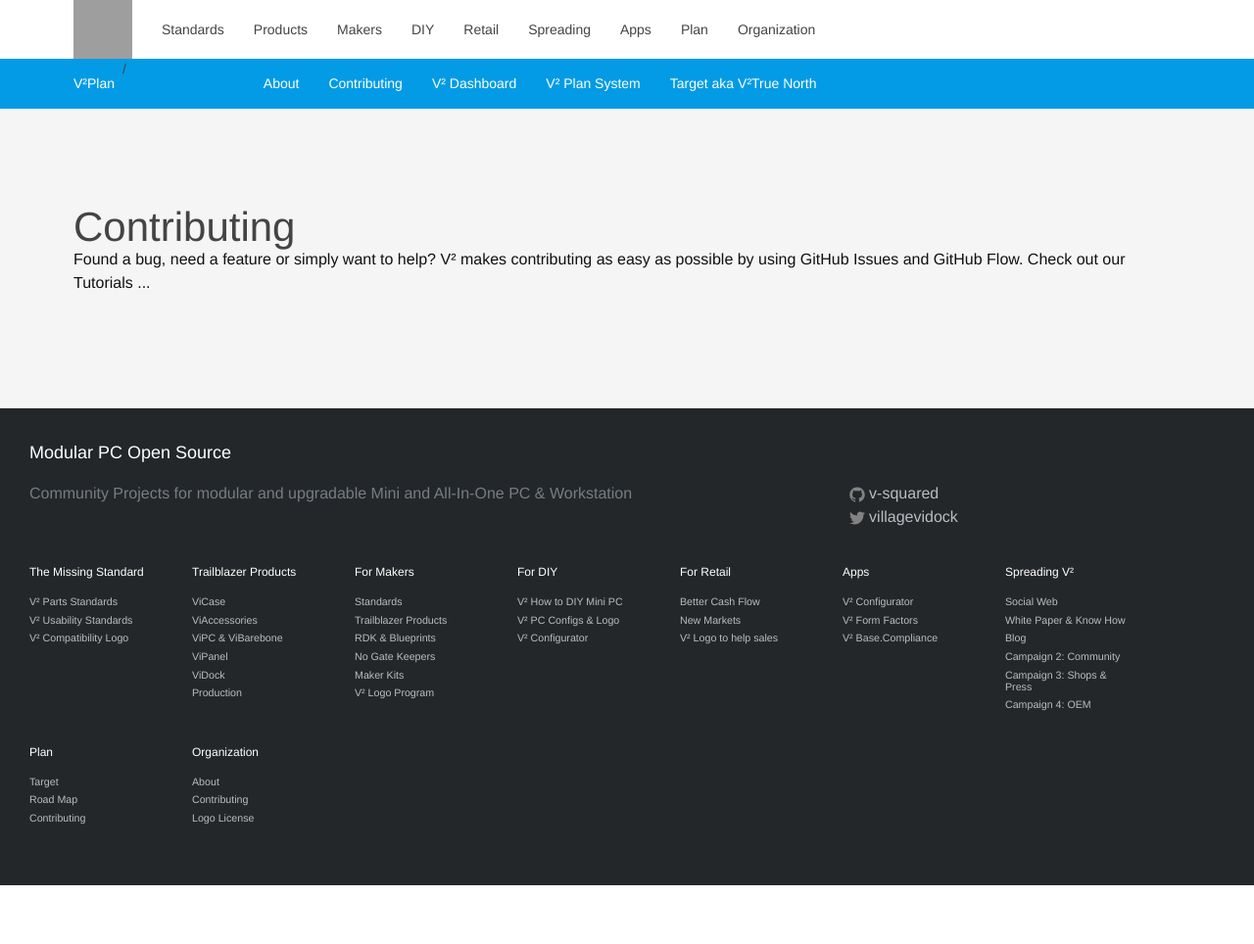
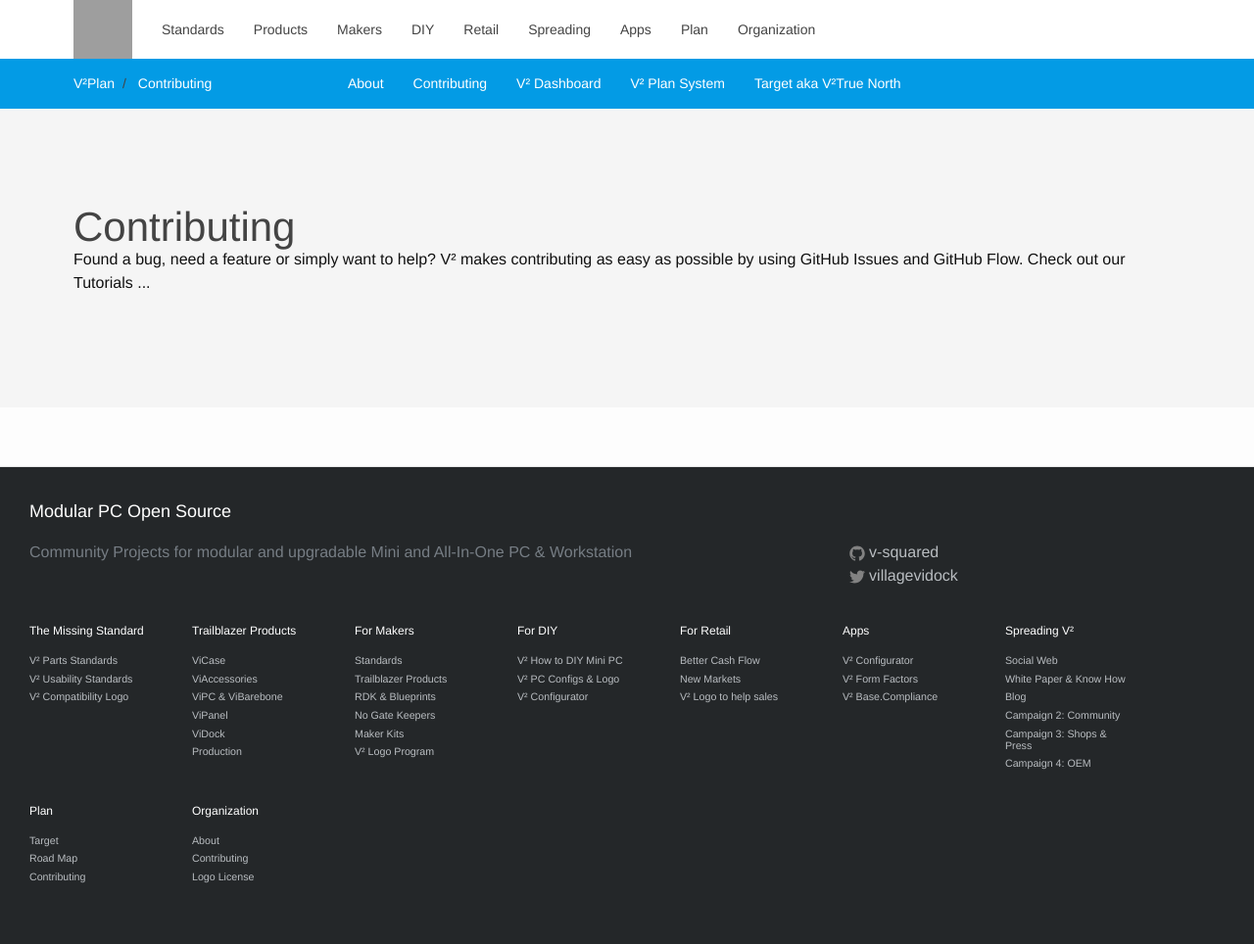
Before and after one commit to V-Squared/v2-Plan, a Jekyll site: the page built from contributing.md, in a window 1280 px wide. Shown: the whole page at 98% size. Built offline with Jekyll 4.4.1, drawn with Linux system fonts in a browser that asks for light colours; nearby versions of some CDN libraries; before the commit the page ends 904 px from its top, so only the background shows below that; grey boxes are pictures that could not be loaded.

Commit message:
added breadcrumbs

```diff
--- a/_includes/sub-header.html
+++ b/_includes/sub-header.html
@@ -17,7 +17,7 @@
 	            {% capture breadcrumb_page_page_url_without_index_html %}{{ breadcrumb_page.url | remove: "index.html" }}{% endcapture %}
 	                {% assign j = forLoopMaxInt | plus: 0 %}
 	                <li {% if i == j %}class="active"{% endif %}>
-	                <a href="{{ site.baseurl }}{{breadcrumb_page_page_url_without_index_html}}">{{breadcrumb_page.breadcrumb}}</a>
+	                <a href="{{ site.baseurl }}{{breadcrumb_page_page_url_without_index_html}}">{{breadcrumb_page.breadcrumbs}}</a>
 	            </li>
 	        {% endif %}
 	    {% endfor %}
--- a/_sass/_navbar.scss
+++ b/_sass/_navbar.scss
@@ -8,6 +8,10 @@
     padding: 19.5px 15px;
     line-height:inherit;
     cursor:pointer !important;
+
+    &.active {
+      background:#037CB7;
+    }
 }
 @media (max-width:827px) {
   .v2-navbar-nav > li > a {
@@ -87,7 +91,9 @@
 .sub-breadcrumb {
   margin:0;
 
-  padding-right: 10%;
+  width:150px;
+
+  padding-right: 115px;
 
   li > a {
 
--- a/contributing.md
+++ b/contributing.md
@@ -1,5 +1,6 @@
 ---
-layout: default
+layout: page
 title: Contributing
 description: Found a bug, need a feature or simply want to help? V² makes contributing as easy as possible by using GitHub Issues and GitHub Flow. Check out our Tutorials ...
+breadcrumbs: Contributing
 ---
```
Also changed, not shown: about.md (+1 -1 lines), dashboard.md (+2 -1 lines), road-map.md (+2 -1 lines), target.md (+2 -1 lines).
